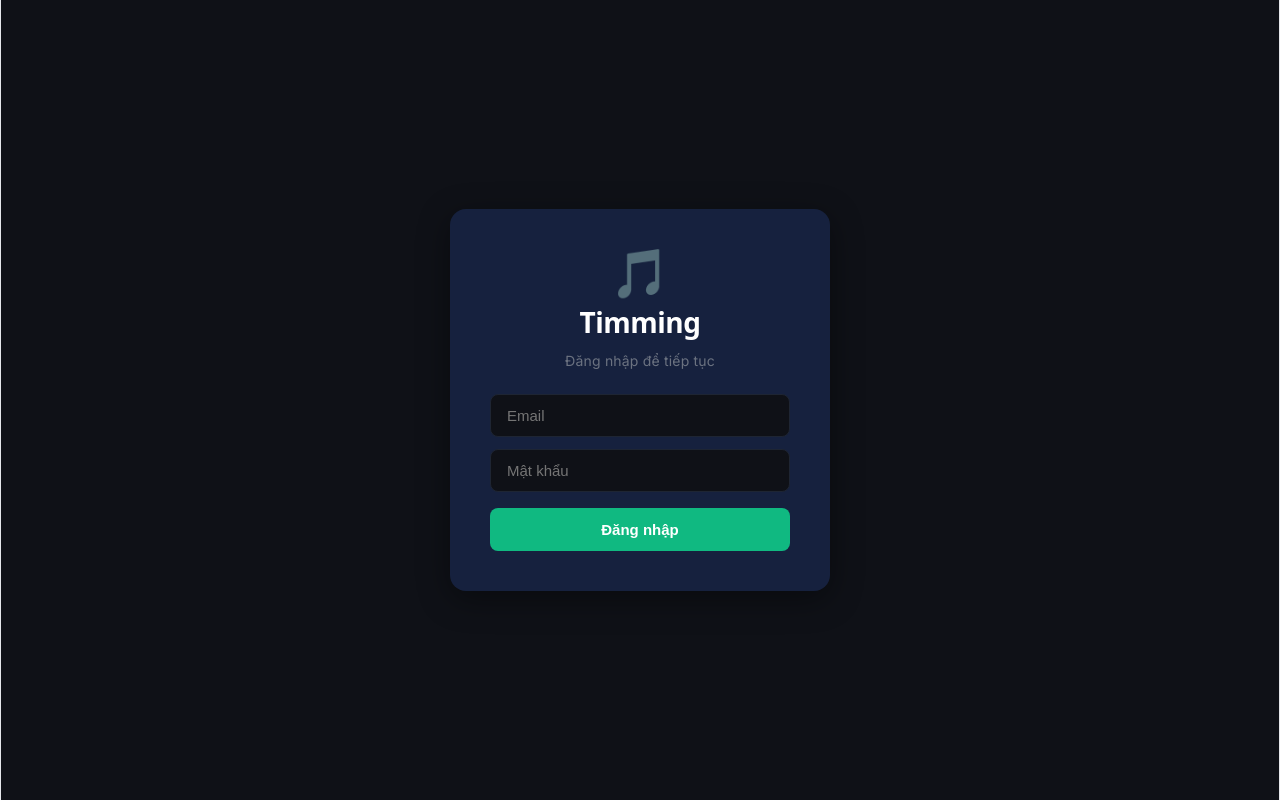
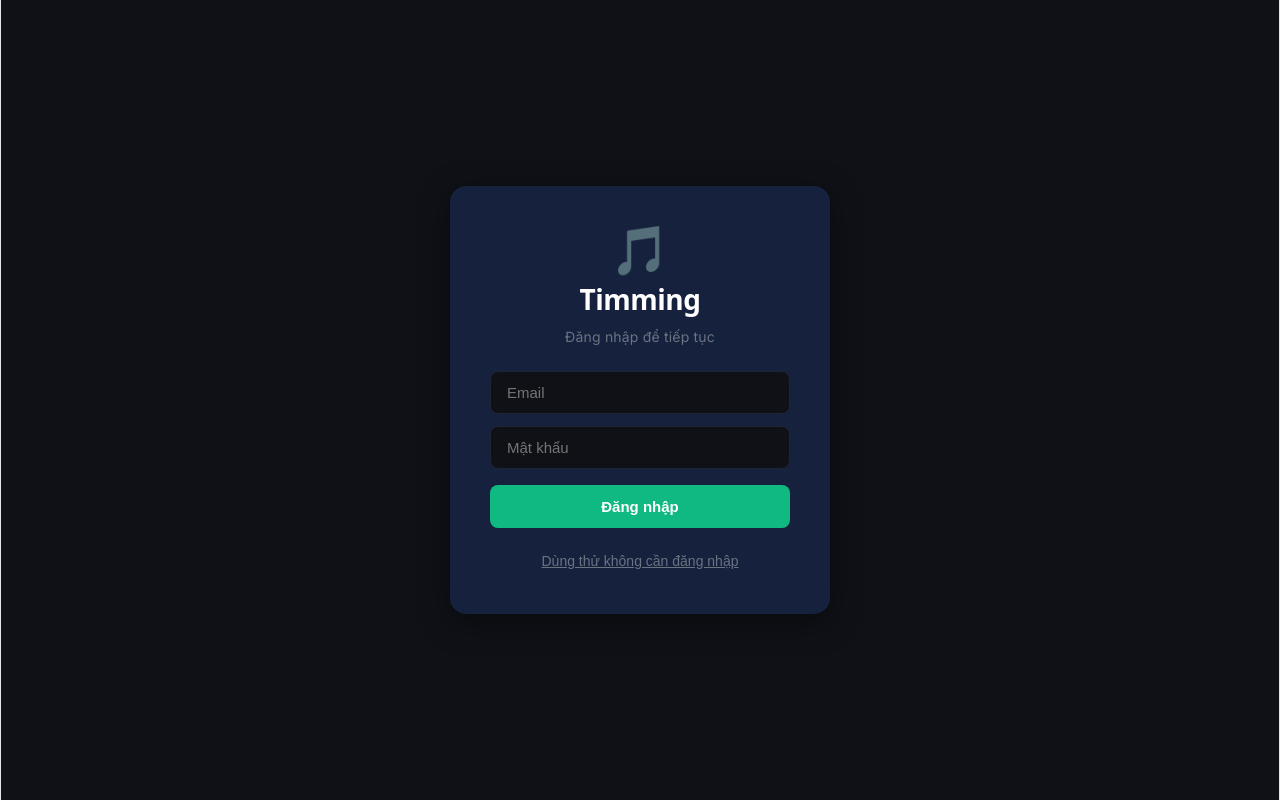
Before and after one commit to vananhaudio/cs-rhythm-editor, a React (Vite) app: page / in a window 1280 px wide. Built offline with nearby package versions, Linux system fonts and the light colour scheme.

Commit message:
feat: guest mode

```diff
--- a/src/AppRouter.tsx
+++ b/src/AppRouter.tsx
@@ -16,6 +16,7 @@ export default function AppRouter() {
   const [user, setUser] = useState<User | null>(null)
   const [appUser, setAppUser] = useState<AppUser | null>(null)
   const [loading, setLoading] = useState(true)
+  const [guestMode, setGuestMode] = useState(false)
 
   useEffect(() => {
     // Check session hiện tại
@@ -51,7 +52,10 @@ export default function AppRouter() {
     </div>
   )
 
-  if (!user) return <Auth />
+  if (!user && !guestMode) return <Auth onGuest={() => setGuestMode(true)} />
+
+  // Chế độ khách
+  if (guestMode) return <App />
 
   // Phân quyền theo role
   const role = appUser?.role ?? 'student'
--- a/src/Auth.tsx
+++ b/src/Auth.tsx
@@ -2,7 +2,7 @@ import { useState } from 'react'
 import { supabase } from './supabase'
 import './Auth.css'
 
-export default function Auth() {
+export default function Auth({ onGuest }: { onGuest: () => void }) {
   const [email, setEmail] = useState('')
   const [password, setPassword] = useState('')
   const [loading, setLoading] = useState(false)
@@ -45,6 +45,14 @@ export default function Auth() {
             {loading ? 'Đang đăng nhập...' : 'Đăng nhập'}
           </button>
         </form>
+        <div style={{ width: '100%', textAlign: 'center', marginTop: 8 }}>
+          <button
+            onClick={onGuest}
+            style={{ background: 'none', border: 'none', color: '#6B7280', cursor: 'pointer', fontSize: 14, textDecoration: 'underline' }}
+          >
+            Dùng thử không cần đăng nhập
+          </button>
+        </div>
       </div>
     </div>
   )
```
